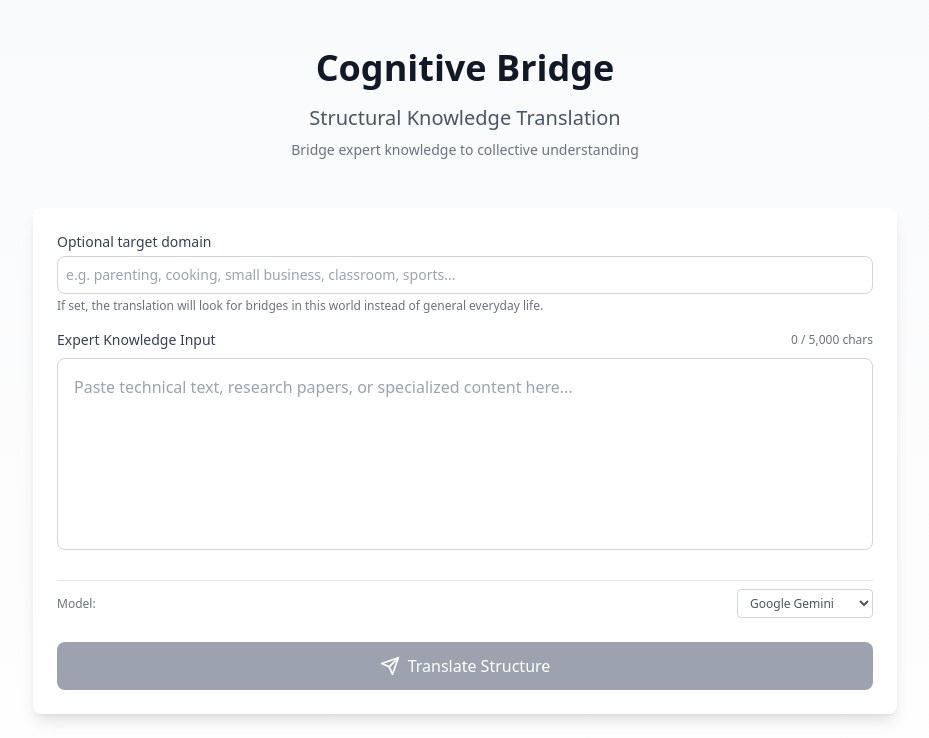
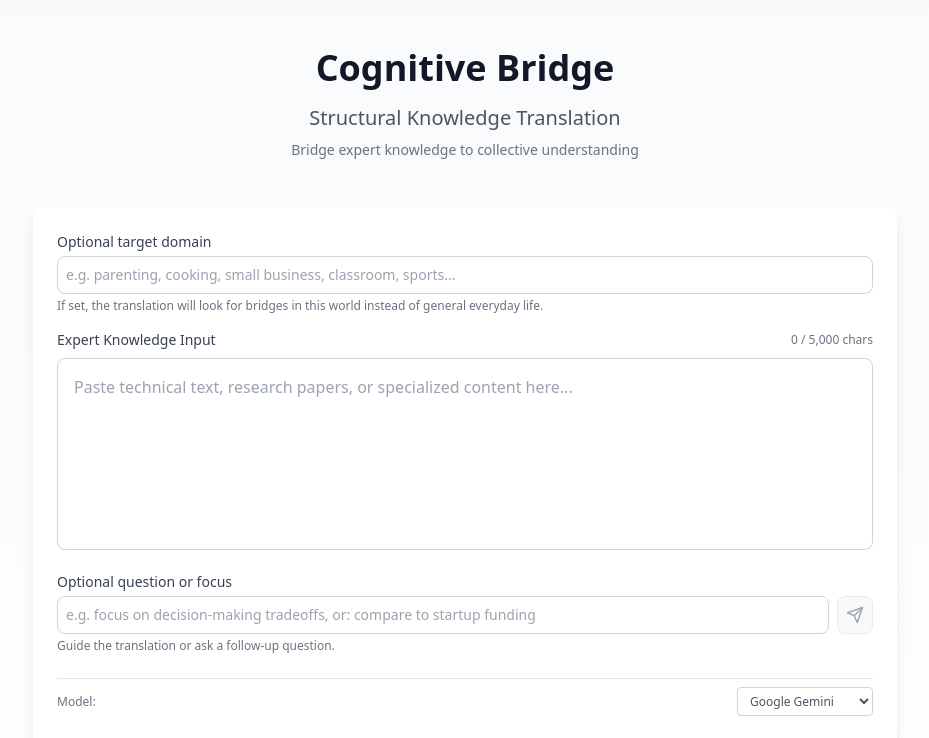
Before and after one commit to ServTrust/TrustNet, a Next.js app: page / in a window 1280 px wide. Shown: the top 738 px of the page, without its empty margins (175-1104 px from the left). Built offline with nearby package versions, Linux system fonts and the light colour scheme.

Commit message:
Enhance user Prompt usability and reliability

```diff
--- a/src/app/api/translate/route.js
+++ b/src/app/api/translate/route.js
@@ -94,7 +94,7 @@ export async function POST(request) {
       : ''
 
     const userPromptInstruction = userPrompt
-      ? `\n\nThe user has given an extra instruction or follow-up question you must honor:\n"${userPrompt}".`
+      ? `\n\nIMPORTANT USER INSTRUCTION:\nThe user has provided specific guidance or a follow-up question which you MUST prioritize:\n"${userPrompt}"\n\nIntegrate this into your analysis and translation.`
       : ''
 
     const prompt = `You are a structural knowledge translator. Your task is to reveal the conceptual structure beneath specialized knowledge by finding analogous structures in lived experience.
--- a/src/components/CognitiveBridge.jsx
+++ b/src/components/CognitiveBridge.jsx
@@ -213,6 +213,34 @@ export default function CognitiveBridge() {
                 </p>
               )}
             </div>
+
+            <div>
+              <label htmlFor="user-prompt" className="block text-sm font-medium text-gray-700 mb-1">
+                Optional question or focus
+              </label>
+              <div className="flex gap-2">
+                <input
+                  id="user-prompt"
+                  type="text"
+                  value={userPrompt}
+                  onChange={(e) => setUserPrompt(e.target.value)}
+                  onKeyDown={(e) => e.key === 'Enter' && handleTranslate()}
+                  placeholder="e.g. focus on decision-making tradeoffs, or: compare to startup funding"
+                  className="flex-1 p-2 border border-gray-300 rounded-lg focus:ring-2 focus:ring-blue-500 focus:border-transparent text-sm"
+                />
+                <button
+                  onClick={handleTranslate}
+                  disabled={loading || !input.trim()}
+                  className="bg-gray-100 text-gray-600 border border-gray-300 p-2 rounded-lg hover:bg-blue-50 hover:text-blue-600 hover:border-blue-300 disabled:opacity-50 disabled:cursor-not-allowed transition-all"
+                  title="Send Prompt / Refine"
+                >
+                  <Send size={18} />
+                </button>
+              </div>
+              <p className="mt-1 text-xs text-gray-500">
+                Guide the translation or ask a follow-up question.
+              </p>
+            </div>
           </div>
 
           <div className="flex items-center justify-between pt-2 border-t border-gray-200">
@@ -285,24 +313,7 @@ export default function CognitiveBridge() {
             </div>
           )}
 
-          {(output || loading) && (
-            <div>
-              <label htmlFor="user-prompt" className="block text-sm font-medium text-gray-700 mb-1">
-                Optional question or focus
-              </label>
-              <input
-                id="user-prompt"
-                type="text"
-                value={userPrompt}
-                onChange={(e) => setUserPrompt(e.target.value)}
-                placeholder="e.g. focus on decision-making tradeoffs, or: compare to startup funding"
-                className="w-full p-2 border border-gray-300 rounded-lg focus:ring-2 focus:ring-blue-500 focus:border-transparent text-sm"
-              />
-              <p className="mt-1 text-xs text-gray-500">
-                Use this for follow-up questions too; the previous translation is kept as context.
-              </p>
-            </div>
-          )}
+
         </div>
 
         <div className="mt-8 bg-blue-50 border border-blue-200 rounded-lg p-4">
```
